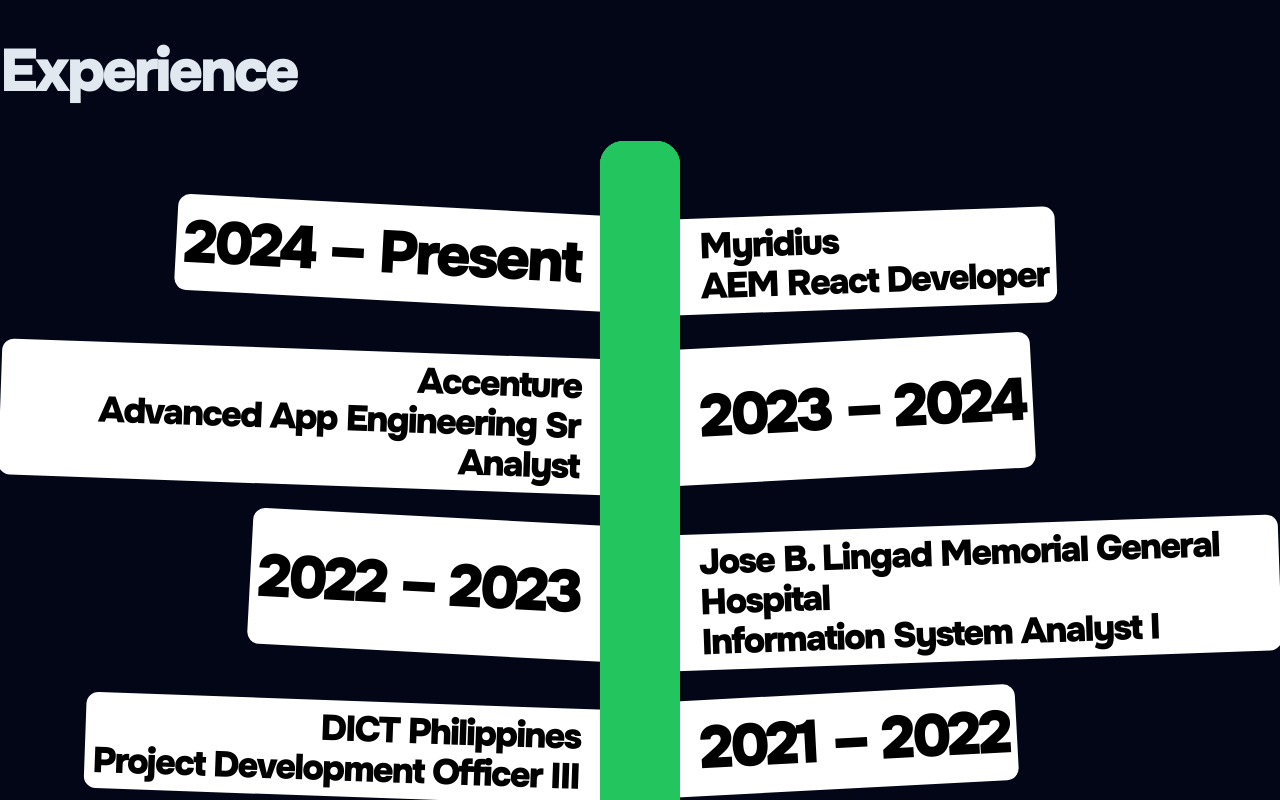
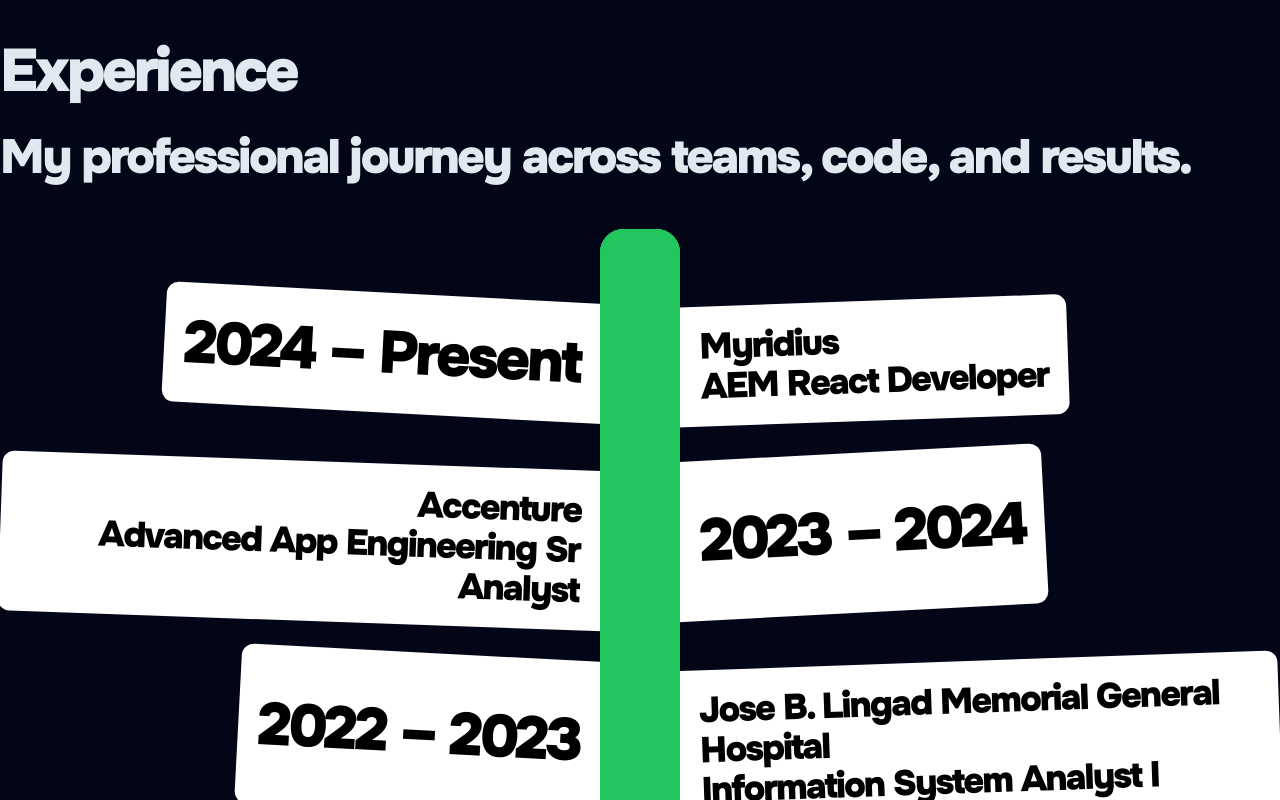
Before and after one commit to marklumba1/my-landing-page, a Next.js app: page / in a window 1280 px wide. Shown: the part 2480-3280 px from the top of the page. Built offline with nearby package versions, Linux system fonts and the light colour scheme.

Commit message:
add fixes

```diff
--- a/src/app/_components/Timeline/Timeline.tsx
+++ b/src/app/_components/Timeline/Timeline.tsx
@@ -6,8 +6,8 @@
     <div className="grid grid-cols-[1fr_auto_1fr] gap-y-10 text-3xl relative overflow-hidden py-20">
       {cards.map((card, index) => {
         const switchCard = index % 2 === 0;
-        const leftClass = "rounded-s-xl p-2 bg-white h-full w-fit pr-10 -mr-5"
-        const rightClass = "rounded-e-xl p-2 bg-white h-full w-fit pl-10 -ml-5"
+        const leftClass = "rounded-s-xl p-5 bg-white h-full w-fit pr-10 -mr-5"
+        const rightClass = "rounded-e-xl p-5 bg-white h-full w-fit pl-10 -ml-5"
 
         const pill = <p className={`${switchCard ? leftClass + " rotate-3" : rightClass + " -rotate-3"} cursor-pointer hover:-translate-y-3 duration-300 w-fit text-6xl flex items-center -mt-[8px] -mr-1`}>{card.pills?.join("")}</p>
         const position = <p className={`${!switchCard ? leftClass + " text-end rotate-2" : rightClass + " -rotate-2"} cursor-pointer hover:-translate-y-3 duration-300 text-4xl`} >{card.heading}<br/>{card.description}</p>
--- a/src/app/_data/my-data.ts
+++ b/src/app/_data/my-data.ts
@@ -113,6 +113,7 @@
 // ------------------
 export const experienceSection: SectionProps = {
   heading: "Experience",
+  description: "My professional journey across teams, code, and results.",
   theme: "dark",
   className: "bg-slate-950",
   alignment: "start",
@@ -125,9 +126,7 @@
     heading: "Myridius",
     description: "AEM React Developer",
     pills: ["2024 – Present"],
-    className: "hover:bg-cyan-800 border-cyan-800",
-    headingClass: "group-hover:text-slate-950",
-    border: true,
+    className: "bg-cyan-800",
     theme: "dark",
   },
   {
```
